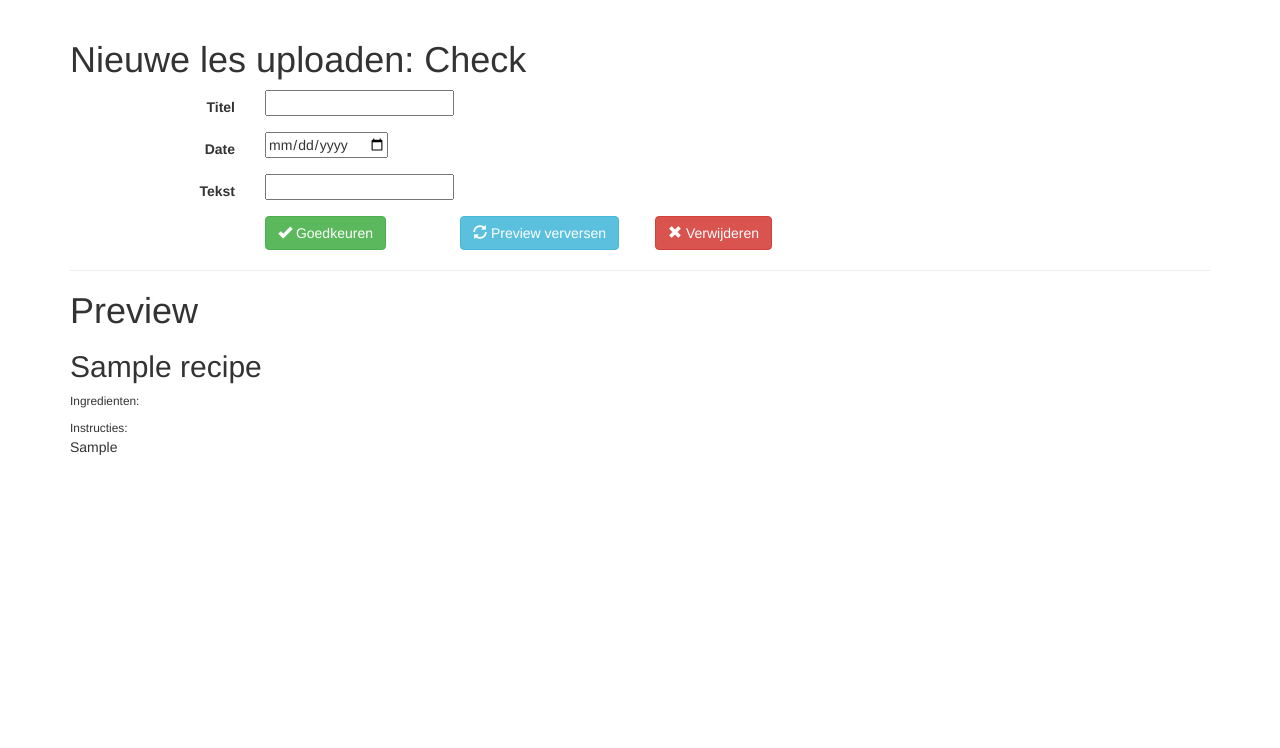
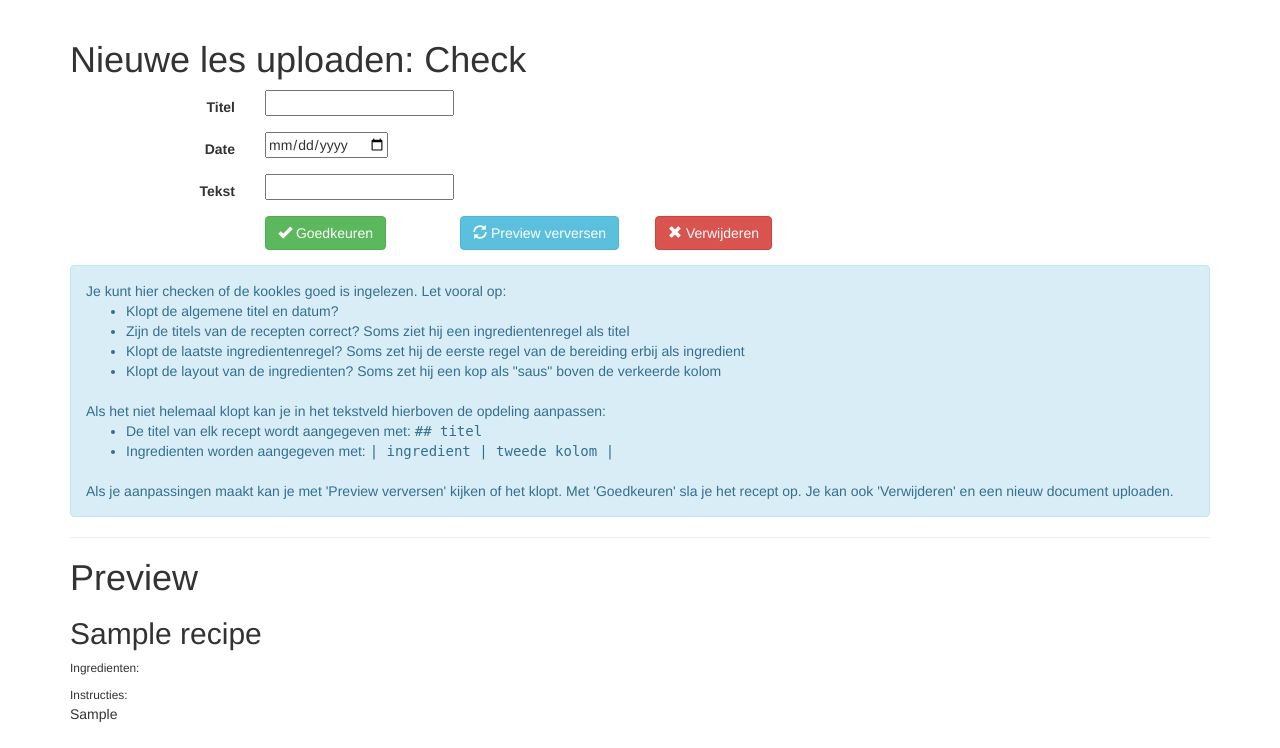
Before and after one commit to vanatteveldt/luctor, a Django app: template recipes/templates/recipes/check.html in a window 1280 px wide. Shown: the part 52-800 px from the top of the page. Run offline with Django 3.2, Linux system fonts and the light colour scheme; the template is opened without the code that fills it: values that come from a table or form of the project are taken from there, others are empty; tables that the repository leaves empty hold one stand-in row (values such as "Sample post"); form fields are guessed from the names that the template uses; parts of the project's set-up code (start-up, migrations or seed data) failed here and were passed over; some libraries are stand-ins or nearby versions.

Commit message:
Add upload button and help text; index document after upload

```diff
--- a/recipes/templates/base.html
+++ b/recipes/templates/base.html
@@ -72,6 +72,8 @@ ul.results {list-style:none;}
 	<div class="collapse navbar-collapse" id="bs-example-navbar-collapse-1">
 
 	  <ul class="nav navbar-nav navbar-left">
+	    {% if user.is_superuser %}<li><a href="{% url 'recipes:upload' %}">Nieuwe les uploaden</a></li> {% endif %}
+
 	    <!--{% if user.is_superuser %}<li><a href="{% url 'recipes:check' %}">Recept Checken ({{nchecked}} / {{ntotal}})</a></li> {% endif %}-->
 	  </ul>
 
--- a/recipes/templates/recipes/check.html
+++ b/recipes/templates/recipes/check.html
@@ -45,6 +45,22 @@
 </div>
 </form>
 
+<div class="alert alert-info" role="alert">
+Je kunt hier checken of de kookles goed is ingelezen. Let vooral op:
+<ul>
+<li>Klopt de algemene titel en datum?
+<li>Zijn de titels van de recepten correct? Soms ziet hij een ingredientenregel als titel
+<li>Klopt de laatste ingredientenregel? Soms zet hij de eerste regel van de bereiding erbij als ingredient
+<li>Klopt de layout van de ingredienten? Soms zet hij een kop als "saus" boven de verkeerde kolom
+</ul><br/>
+Als het niet helemaal klopt kan je in het tekstveld hierboven de opdeling aanpassen:
+<ul>
+<li>De titel van elk recept wordt aangegeven met: <span style="font-family: monospace;">## titel</span>
+<li>Ingredienten worden aangegeven met: <span style="font-family: monospace"> | ingredient | tweede kolom |</span>
+</ul><br/>
+Als je aanpassingen maakt kan je met 'Preview verversen' kijken of het klopt. Met 'Goedkeuren' sla je het recept op. Je kan ook 'Verwijderen' en een nieuw document uploaden.
+</div>
+
 <hr />
 
 <h1> Preview </h1>
--- a/recipes/templates/recipes/upload.html
+++ b/recipes/templates/recipes/upload.html
@@ -10,6 +10,11 @@
     <input type="submit" value="Uploaden" />
 </form>
 
+
+<div class="alert alert-info" role="alert">
+Kies hier het word document met de nieuwe kookles.
+In de volgende stap kan je checken of de kookles correct wordt ingelezen.
+</div>
 {% if error %}
 <div class="alert alert-danger" role="alert">
   <span class="glyphicon glyphicon-exclamation-sign" aria-hidden="true"></span>Error on converting file {{ fn }}
```
Also changed, not shown: recipes/views.py (+4 -3 lines).
